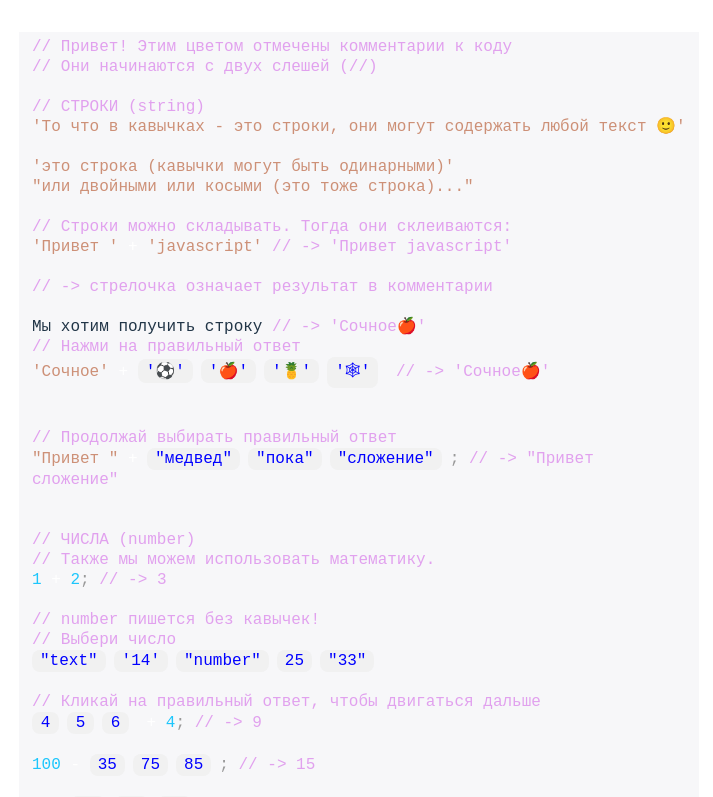
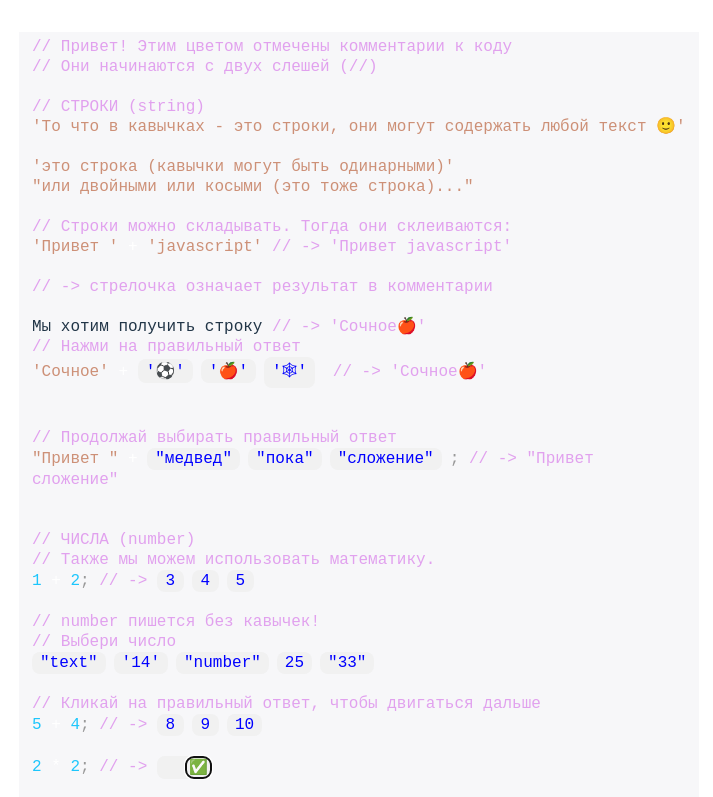
Before and after one commit to vraja-nayaka/hello-world-js, a React (Vite) app: page / in a window 1280 px wide. Shown: the top 797 px of the page, without its empty margins (281-994 px from the left). Built offline with nearby package versions, Linux system fonts and the light colour scheme.

Commit message:
add input

```diff
--- /dev/null
+++ b/src/shared/ui/editor/features/input/Input.tsx
@@ -0,0 +1,74 @@
+import clsx from 'clsx';
+import { Editor, NodeEntry, Transforms } from 'slate';
+import { ReactEditor, RenderLeafProps, useSlateStatic } from 'slate-react';
+
+import { pushConfetti } from '../../../confetti/Confetti';
+import { CustomText } from '../../custom-types';
+import { getElementCenter } from '../utils';
+import { correctSymbol, splitSymbol } from './helpers';
+import style from './input.module.css';
+
+// Добавить ответы regexp
+export const Input = (props: RenderLeafProps) => {
+    const { attributes, children, leaf } = props;
+    const editor = useSlateStatic();
+
+    const clickableText: string = children.props.leaf.text.slice(2, -2);
+    const correctAnswerStart = clickableText.indexOf(correctSymbol) + 1;
+    const foundEnd = clickableText.indexOf(splitSymbol, correctAnswerStart);
+    const correctAnswerEnd = foundEnd === -1 ? undefined : foundEnd;
+    const correctAnswer = clickableText.slice(correctAnswerStart, correctAnswerEnd);
+
+    const width = 10 * correctAnswer.length + 27;
+
+    const { text, ...rest } = leaf;
+
+    const onKeyDown: React.KeyboardEventHandler<HTMLInputElement> = (event) => {
+        if (event.code === 'Enter') {
+            onSubmit(event.currentTarget);
+        }
+    };
+
+    const onClick: React.MouseEventHandler<HTMLButtonElement> = (event) => {
+        const input = event.currentTarget.previousElementSibling as HTMLInputElement;
+        onSubmit(input);
+    };
+
+    const onSubmit = (input: HTMLInputElement) => {
+        const selectedText = input.value;
+
+        const interactiveText = text;
+        const path = [...ReactEditor.findPath(editor, children.props.parent), 0];
+        const node = Editor.node(editor, path) as NodeEntry<CustomText>;
+        const allStringText = node[0].text;
+        const startOffset = allStringText.indexOf(interactiveText);
+        const endOffset = startOffset + interactiveText.length;
+
+        const origin = getElementCenter(input);
+
+        if (selectedText === correctAnswer) {
+            const anchor = { path, offset: startOffset };
+            const focus = { path, offset: endOffset };
+            Transforms.delete(editor, { at: { anchor, focus } });
+            Transforms.insertText(editor, selectedText, { at: anchor });
+
+            pushConfetti({ origin, type: 'success' });
+        } else {
+            pushConfetti({ origin, type: 'fail' });
+            input.focus();
+        }
+    };
+
+    return (
+        <span className={style.container} {...attributes}>
+            <input
+                className={clsx(Object.keys(rest), style.input)}
+                style={{ width }}
+                onKeyDown={onKeyDown}
+            ></input>
+            <button className={style.button} onClick={onClick}>
+                ✅
+            </button>
+        </span>
+    );
+};
--- /dev/null
+++ b/src/shared/ui/editor/features/input/helpers.ts
@@ -0,0 +1,9 @@
+import { RenderLeafProps } from "slate-react";
+
+export const openCloseSymbol = "§_";
+export const correctSymbol = "§";
+export const splitSymbol = "±";
+
+export const isInput = (props: RenderLeafProps) => {
+  return props.children?.props?.leaf?.text?.startsWith(openCloseSymbol);
+};
--- /dev/null
+++ b/src/shared/ui/editor/features/input/index.ts
@@ -0,0 +1,2 @@
+export { Input } from "./Input";
+export { isInput } from "./helpers";
--- /dev/null
+++ b/src/shared/ui/editor/features/input/input.module.css
@@ -0,0 +1,39 @@
+.container {
+    position: relative;
+}
+
+.input,
+.button {
+    border-radius: 8px;
+    margin-right: 8px;
+    border: 1px solid transparent;
+    padding: 2px 8px;
+    font-weight: 500;
+    font-family: inherit;
+    background-color: #f1f1f1;
+    cursor: pointer;
+    transition: all 0.25s;
+    min-width: 27px;
+    color: blue;
+    font-size: 15px;
+}
+.button {
+    padding: 1px 0;
+    outline: 4px auto -webkit-focus-ring-color;
+}
+.input:hover {
+    border-color: #646cff;
+}
+.button:hover {
+    border-color: #646cff;
+    background-color: antiquewhite;
+}
+.input:focus,
+.input:focus-visible {
+    outline: 4px auto -webkit-focus-ring-color;
+}
+
+.button {
+    position: absolute;
+    right: 0;
+}
--- a/src/shared/ui/editor/features/select-buttons/SelectButtons.tsx
+++ b/src/shared/ui/editor/features/select-buttons/SelectButtons.tsx
@@ -4,6 +4,7 @@ import { ReactEditor, RenderLeafProps, useSlateStatic } from "slate-react";
 
 import { pushConfetti } from "../../../confetti/Confetti";
 import { CustomText } from "../../custom-types";
+import { getElementCenter } from "../utils";
 import { correctSymbol, splitSymbol } from "./helpers";
 import style from "./select-buttons.module.css";
 
@@ -25,8 +26,8 @@ export const SelectButton = (props: RenderLeafProps) => {
   const customButtonTitles = clickableTextWithoutCorrectSign.split(splitSymbol);
 
   const { text, ...rest } = leaf;
-  // @ts-ignore
-  const onClick = (event: any) => {
+
+  const onClick: React.MouseEventHandler<HTMLButtonElement> = (event) => {
     const selectedText = event.currentTarget.innerText;
     const interactiveText = text;
     const range = ReactEditor.findEventRange(editor, event);
@@ -35,10 +36,7 @@ export const SelectButton = (props: RenderLeafProps) => {
     const startOffset = allStringText.indexOf(interactiveText);
     const endOffset = startOffset + interactiveText.length;
 
-    const origin = {
-      x: event.clientX / window.innerWidth,
-      y: event.clientY / window.innerHeight,
-    };
+    const origin = getElementCenter(event.currentTarget);
 
     if (selectedText === correctAnswer) {
       const anchor = { path: range.anchor.path, offset: startOffset };
--- /dev/null
+++ b/src/shared/ui/editor/features/utils.ts
@@ -0,0 +1,8 @@
+export const getElementCenter = (element: HTMLElement) => {
+    const { x, y, width } = element.getBoundingClientRect();
+
+    return {
+        x: (x + width / 2) / window.innerWidth,
+        y: (y) / window.innerHeight,
+    };
+};
--- /dev/null
+++ b/src/shared/ui/editor/features/withFeatures.ts
@@ -0,0 +1,18 @@
+import { Grammar, GrammarValue } from "prismjs";
+
+const features = [
+  { name: "customButton", pattern: /§§.+§§/ },
+  { name: "customInput", pattern: /§_.+§_/ },
+  { name: "comment", pattern: /\/\/[^§\n]*|\/\*[\s\S>]*?(?:\*\/|$)/ },
+];
+
+export const withFeatures = (grammar: Grammar) => {
+  features.forEach(({ name, pattern }) => {
+    (grammar as Record<string, GrammarValue>)[name] = {
+      pattern,
+      greedy: true,
+    };
+  });
+
+  return grammar;
+};
--- a/src/shared/ui/editor/initialValue.ts
+++ b/src/shared/ui/editor/initialValue.ts
@@ -28,7 +28,7 @@ export const initialValue1: Element[] = [
 
 Мы хотим получить строку // -> 'Сочное🍎'
 // Нажми на правильный ответ
-'Сочное' + §§'⚽️'±§'🍎'±'🍍'±'🕸'§§ // -> 'Сочное🍎'
+'Сочное' + §§'⚽️'±§'🍎'±'🕸'§§ // -> 'Сочное🍎'
 
 
 // Продолжай выбирать правильный ответ
@@ -37,14 +37,16 @@ export const initialValue1: Element[] = [
 
 // ЧИСЛА (number)
 // Также мы можем использовать математику.
-1 + 2; // -> 3
+1 + 2; // -> §§§3±4±5§§
 
 // number пишется без кавычек!
 // Выбери число
 §§"text"±'14'±"number"±§25±"33"§§
 
 // Кликай на правильный ответ, чтобы двигаться дальше
-§§4±§5±6§§ + 4; // -> 9
+5 + 4; // -> §§8±§9±10§§
+
+2 * 2; // -> §_4§_
 
 100 - §§35±75±§85§§; // -> 15
 
--- a/src/shared/ui/editor/prism/index.ts
+++ b/src/shared/ui/editor/prism/index.ts
@@ -2,7 +2,7 @@ import "prismjs/components/prism-javascript";
 import "prismjs/components/prism-jsx";
 import "prismjs/components/prism-typescript";
 import "prismjs/components/prism-tsx";
-import Prism, { Grammar, GrammarValue } from "prismjs";
+import Prism from "prismjs";
 import { Editor, Element, Node, NodeEntry, Range } from "slate";
 import { CodeBlockElement } from "../custom-types";
 import { mergeMaps, normalizeTokens } from "./utils";
@@ -12,14 +12,7 @@ import "./codeLinesPlugin";
 import { useMemo } from "react";
 import { useSlate } from "slate-react";
 import { CodeBlockType } from "../consts";
-
-const withButtonToken = (grammar: Grammar) => {
-  (grammar as Record<string, GrammarValue>).customButton = {
-    pattern: /§§.+§§/,
-    greedy: true,
-  };
-  return grammar;
-};
+import { withFeatures } from "../features/withFeatures";
 
 const getChildNodeToDecorations = ([
   block,
@@ -29,10 +22,7 @@ const getChildNodeToDecorations = ([
 
   const text = block.children.map((line) => Node.string(line)).join("\n");
   const language = block.language;
-  const tokens = Prism.tokenize(
-    text,
-    withButtonToken(Prism.languages[language])
-  );
+  const tokens = Prism.tokenize(text, withFeatures(Prism.languages[language]));
   const normalizedTokens = normalizeTokens(tokens); // make tokens flat and grouped by line
   const blockChildren = block.children as Element[];
 
--- a/src/shared/ui/editor/renderElement.tsx
+++ b/src/shared/ui/editor/renderElement.tsx
@@ -1,7 +1,7 @@
-import { RenderElementProps, useSlateStatic } from "slate-react";
-import { CodeBlockType, CodeLineType } from "./consts";
+import { RenderElementProps, useSlateStatic } from 'slate-react';
+import { CodeBlockType, CodeLineType } from './consts';
 
-import style from "./editor.module.css";
+import style from './editor.module.css';
 
 export const renderElement = (props: RenderElementProps) => {
     const { attributes, children, element } = props;
@@ -12,7 +12,7 @@ export const renderElement = (props: RenderElementProps) => {
             <div
                 {...attributes}
                 className={style.codeBlock}
-        style={{ position: "relative" }}
+                style={{ position: 'relative' }}
                 spellCheck={false}
             >
                 {children}
@@ -22,15 +22,19 @@ export const renderElement = (props: RenderElementProps) => {
 
     if (element.type === CodeLineType) {
         return (
-      <div {...attributes} style={{ position: "relative" }}>
+            // TODO: строки не переносятся
+            // <pre {...props.attributes} style={{ position: 'relative' }}>
+            //     <code>{props.children}</code>
+            // </pre>
+            <div {...attributes} style={{ position: 'relative' }}>
                 {children}
             </div>
         );
     }
 
-  const Tag = editor.isInline(element) ? "span" : "div";
+    const Tag = editor.isInline(element) ? 'span' : 'div';
     return (
-    <Tag {...attributes} style={{ position: "relative" }}>
+        <Tag {...attributes} style={{ position: 'relative' }}>
             {children}
         </Tag>
     );
--- a/src/shared/ui/editor/renderLeaf.tsx
+++ b/src/shared/ui/editor/renderLeaf.tsx
@@ -1,4 +1,5 @@
 import { RenderLeafProps } from "slate-react";
+import { Input, isInput } from "./features/input";
 import { isSelectButton, SelectButton } from "./features/select-buttons";
 
 export const renderLeaf = (props: RenderLeafProps) => {
@@ -6,6 +7,10 @@ export const renderLeaf = (props: RenderLeafProps) => {
 
   if (isSelectButton(props)) {
     return <SelectButton {...props} />;
+  }
+
+  if (isInput(props)) {
+    return <Input {...props} />;
   }
 
   const { text, ...rest } = leaf;
```
Also changed, not shown: .prettierrc.json (added). Lines whose indentation alone changed are shown as unchanged.
